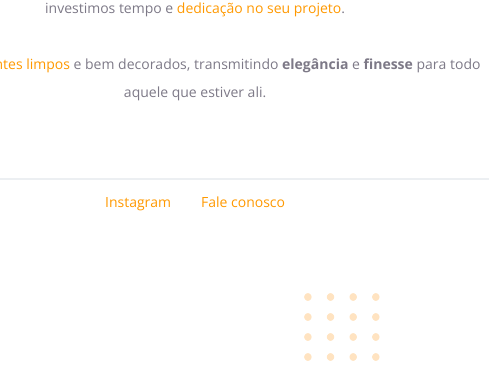
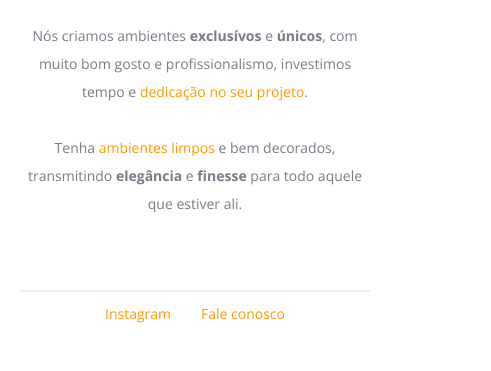
Before and after one commit to kauankarvalho/Moveis-Customizados, a website: page index.html in a window 390 px wide. Shown: the part 473-844 px from the top of the page, 491 px wide, since content can reach past the window. Drawn offline with nearby package versions, Linux system fonts and the light colour scheme.

Commit message:
feat: add responsive design to improve user experience on mobile devices

```diff
--- a/index.html
+++ b/index.html
@@ -18,7 +18,7 @@
     <title>Móveis customizados</title>
   </head>
 
-  <body class="h-screen">
+  <body class="h-screen px-[2rem]">
     <main class="flex flex-col items-center">
       <img
         class="w-[34.8rem] mb-[7.2rem]"
@@ -26,7 +26,7 @@
         alt="Desenho de uma pessoa vestindo uma camisa amarela em uma sala com Móveis"
       />
 
-      <section class="text-center w-[59.2rem]">
+      <section class="text-center w-[100%] max-w-[59.2rem]">
         <h1 class="font-inter text-[4.9rem]/[5.6rem] font-normal mb-[3.2rem]">
           Ambientes <strong class="font-bold text-[#FF9900]">únicos</strong> para você!
         </h1>
@@ -45,7 +45,7 @@
     </main>
 
     <footer class="flex flex-col items-center gap-[.8rem] mt-[7.2rem]">
-      <div id="line" class="border-[1px] border-solid border-[#ECEFF2] w-[58.8rem]"></div>
+      <div id="line" class="border-[1px] border-solid border-[#ECEFF2] w-[100%] max-w-[58.8rem]"></div>
 
       <div id="links" class="flex gap-[3rem] font-open_sans text-[1.4rem]/[2.8rem] text-[#FF9900]">
         <a href="#" target="_blank" class="hover:underline hover:opacity-60 transition-opacity duration-300">
@@ -59,7 +59,7 @@
 
     <aside>
       <img
-        class="absolute bottom-0 right-0"
+        class="fixed bottom-0 right-0 max-[800px]:hidden"
         src="./src/assets/balls-decoration.svg"
         alt="Bolinhas alaranjadas no canto inferior direito da tela"
       />
```
Also changed, not shown: dist/style.css.
